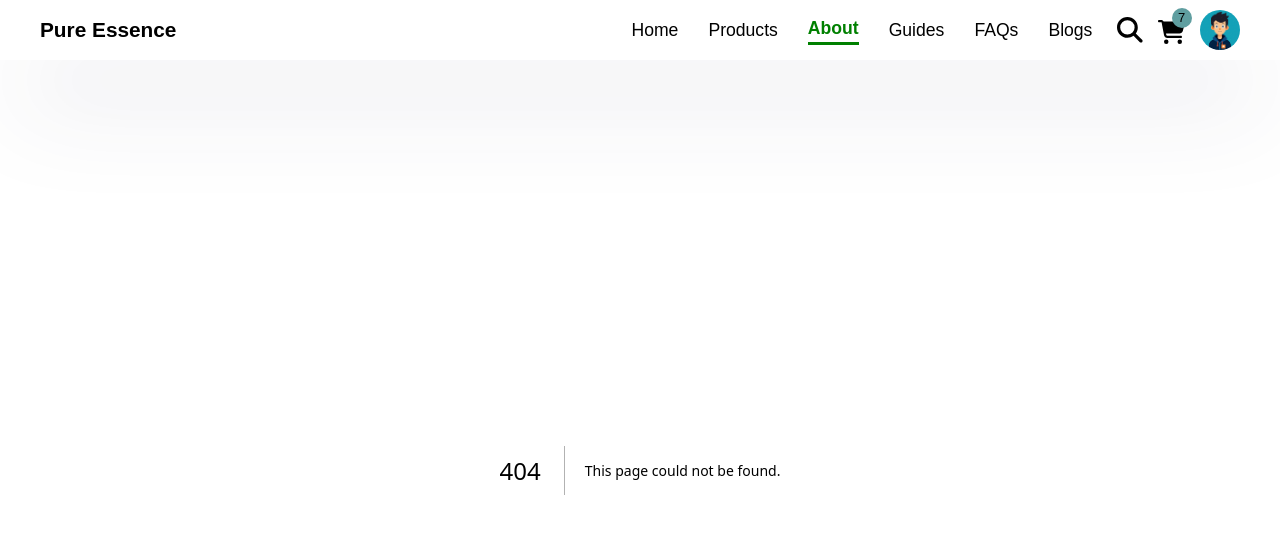
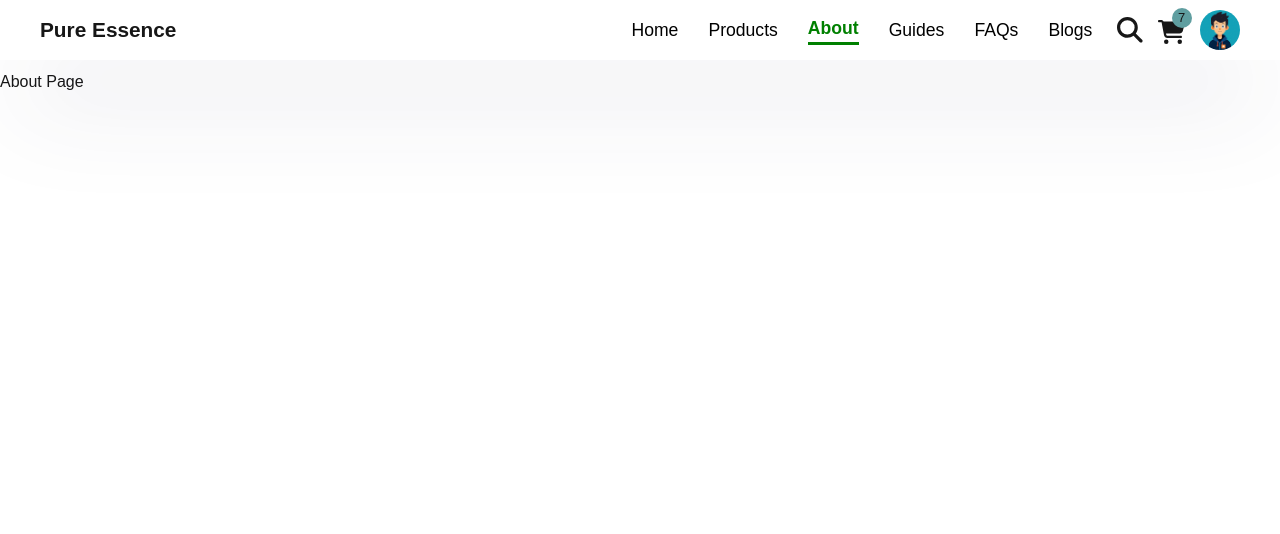
Before and after one commit to aliahmad884/pureessence, a Next.js app: page /about in a window 1280 px wide. Before the commit this address had no page. Shown: the top 534 px of the page. Built offline with nearby package versions, Linux system fonts and the light colour scheme.

Commit message:
Creating Routes

```diff
--- /dev/null
+++ b/app/FAQs/page.jsx
@@ -0,0 +1,7 @@
+export default function FAQsPage(){
+    return(
+        <>
+        <h1>FAQs Page</h1>
+        </>
+    )
+}
--- /dev/null
+++ b/app/about/page.jsx
@@ -0,0 +1,7 @@
+export default function AboutPage(){
+    return(
+        <>
+        <h1>About Page</h1>
+        </>
+    )
+}
--- /dev/null
+++ b/app/blogs/page.jsx
@@ -0,0 +1,7 @@
+export default function BlogsPage() {
+    return (
+        <>
+            <h1>Blogs Page</h1>
+        </>
+    )
+}
--- /dev/null
+++ b/app/guides/page.jsx
@@ -0,0 +1,7 @@
+export default function GuidesPage() {
+    return (
+        <>
+            <h1>Guides Page</h1>
+        </>
+    )
+}
--- a/app/page.js
+++ b/app/page.js
@@ -1,6 +1,5 @@
 
 import Hero from "@/components/hero";
-import Navbar from "@/components/navbar";
 import { config } from '@fortawesome/fontawesome-svg-core';
 import '@fortawesome/fontawesome-svg-core/styles.css';
 config.autoAddCss = false;
```
